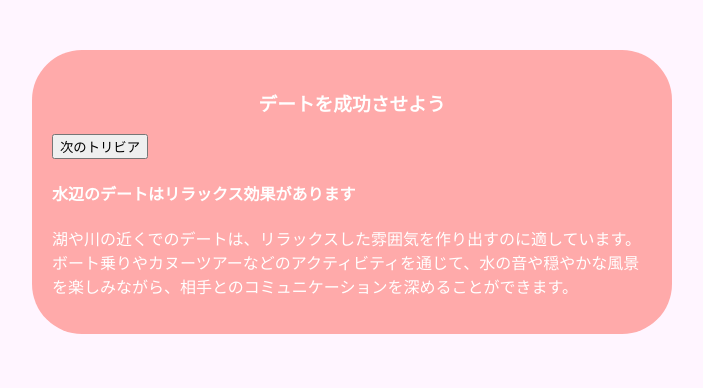
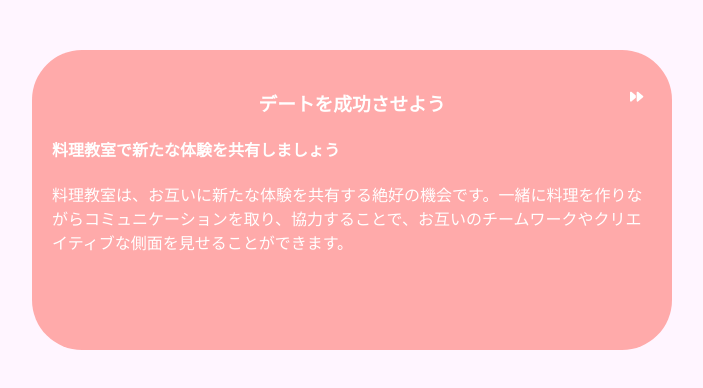
Before and after one commit to yoshiyoshiharu/ai-dating-proposer, a Next.js app in the folder frontend/: page /components/Trivia in a window 1280 px wide. Shown: the top 388 px of the page, without its empty margins (288-991 px from the left). Built offline with nearby package versions, Linux system fonts and the light colour scheme.

Commit message:
fadein fadeoutする

```diff
--- a/frontend/pages/components/Form.tsx
+++ b/frontend/pages/components/Form.tsx
@@ -46,7 +46,7 @@ const Form = ({ area }: { area: string }) => {
   return (
     <>
       {
-        // loading &&
+        loading &&
         <Loading top_desc='デートスポットを考えています' bottom_desc='10秒ほどかかります'></Loading>
       }
       {
--- a/frontend/pages/components/Trivia.tsx
+++ b/frontend/pages/components/Trivia.tsx
@@ -1,19 +1,24 @@
 import { useEffect, useState } from "react"
 import { Trivia } from "../../entity/trivia"
 import { TRIVIAS } from "../../consts/trivias"
+import { FontAwesomeIcon } from "@fortawesome/react-fontawesome"
+import { faForward } from "@fortawesome/free-solid-svg-icons"
 
 export default function Trivia () {
-  const [triviaIndex, setTriviaIndex] = useState<number>(0)
   const [trivia, setTrivia] = useState<Trivia>()
+  const [showTrivia, setShowTrivia] = useState(true);
 
   const fetchTrivia = () => {
-    const randomIndex = Math.floor(Math.random() * TRIVIAS.length)
-    const randomeTrivia = TRIVIAS[randomIndex]
-    setTrivia(randomeTrivia)
+    setShowTrivia(false)
+
+    setTimeout(() => {
+      setTrivia(TRIVIAS[Math.floor(Math.random() * TRIVIAS.length)])
+      setShowTrivia(true)
+    }, 500);
   }
 
   useEffect(() => {
-    fetchTrivia()
+    setTrivia(TRIVIAS[Math.floor(Math.random() * TRIVIAS.length)])
   }, [])
 
   return (
@@ -21,10 +26,16 @@ export default function Trivia () {
       {
         trivia &&
         <div className='trivia'>
-          <h3 className='trivia-header'>デートを成功させよう</h3>
-          <button onClick={fetchTrivia}>次のトリビア</button>
-          <h4 className='trivia-title'>{trivia.title}</h4>
-          <p className='tirivia-detail'>{trivia.description}</p>
+          <div className="trivia-header">
+            <h3>デートを成功させよう</h3>
+              <button onClick={fetchTrivia} className="next-trivia"><FontAwesomeIcon icon={faForward}/></button>
+          </div>
+          {
+            <div className={showTrivia ? "trivia-detail active" : "trivia-detail"}>
+              <h4 className='trivia-title'>{trivia.title}</h4>
+              <p className='tirivia-detail'>{trivia.description}</p>
+            </div>
+          }
         </div>
       }
       <style jsx>{`
@@ -37,16 +48,39 @@ export default function Trivia () {
           color: #fff;
           background-color: #faa;
           margin-top: 50px;
+          height: 300px;
         }
         @media screen and (max-width: 768px) {
           .trivia {
             width: 80%;
           }
         }
-        .trivia-header {
+        .trivia-header{
           text-align: center;
+          position: relative;
+        }
+        .next-trivia {
+          position: absolute;
+          top: 0;
+          right: 0;
+          width: 30px;
+          background-color: rgba(0,0,0,0);
+          border: none;
+          color: #fff;
+          cursor: pointer;
+        }
+        .next-trivia:hover {
+          opacity: 0.7;
+        }
+        .trivia-detail {
+          transition: 0.5s;
+          opacity: 0;
+        }
+        .trivia-detail.active {
+          opacity: 1;
         }
         .trivia-title {
+          transition: 0.5s;
           text-align: left;
         }
       `}</style>
```
